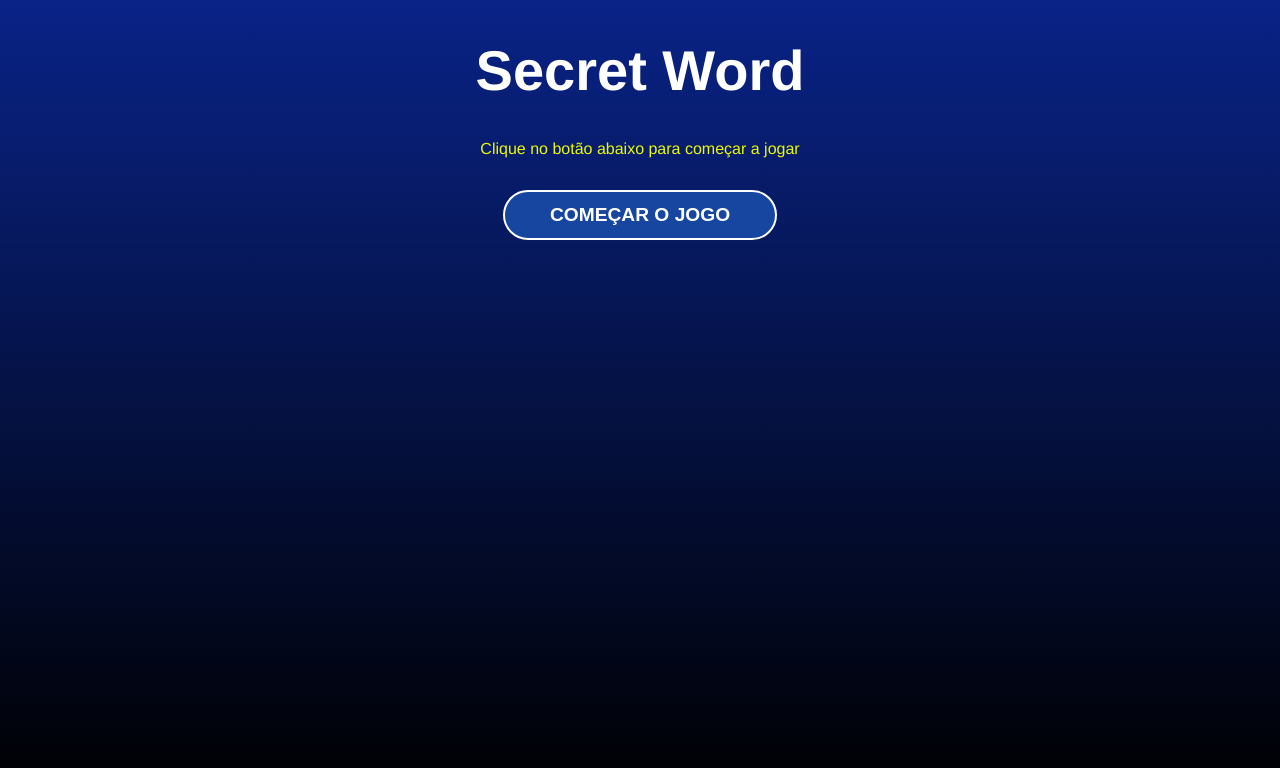
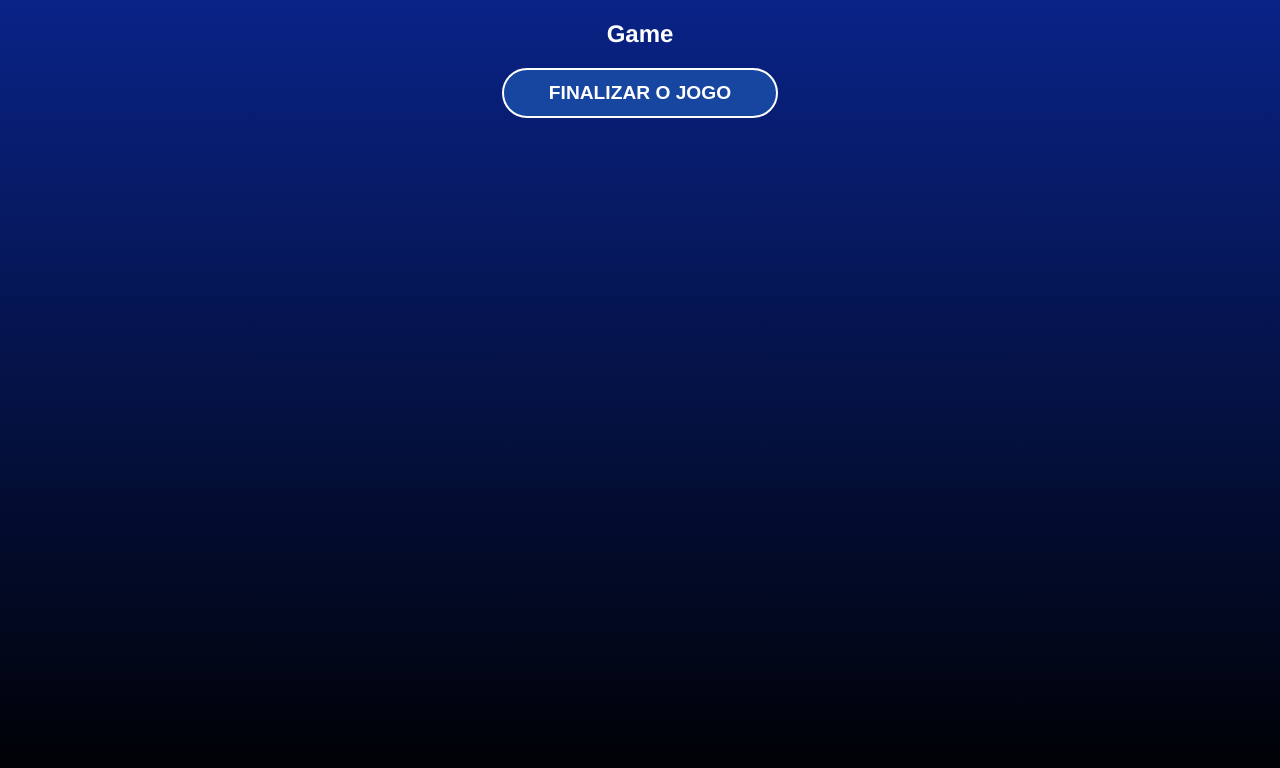
Before and after one commit to fabmaiadeve/project-secret-word, a React (Vite) app: page / in a window 1280 px wide. Both pictures are taken after a click on the button "COMEÇAR O JOGO". Shown: the top 768 px of the page. Built offline with nearby package versions, Linux system fonts and the light colour scheme.

Commit message:
commit 003: alternando entre os estagios do jogo

```diff
--- a/src/App.jsx
+++ b/src/App.jsx
@@ -18,15 +18,30 @@
   const [gameStage, setGameStage] = useState(stages[0].name);
   const [words] = useState(wordsList);
 
+  // Start the secret word game
+  const startGame = () => {
+    setGameStage(stages[1].name);
+  }
+
+  // Processando a letra que o usuario escolheu
+  const verifyLetter = () => {
+    setGameStage(stages[2].name);
+  }
+
+  // Recomeçar o jogo
+  const retry = () => {
+    setGameStage(stages[0].name)
+  }
+
 
   console.log(words);
 
   return (
     <>
       <div className='App'>
-        {gameStage === 'start' && <StartScreen />}
-        {gameStage === 'game' && <Game />}
-        {gameStage === 'end' && <GameOver />}
+        {gameStage === 'start' && <StartScreen startGame={startGame} />}
+        {gameStage === 'game' && <Game verifyLetter={verifyLetter}/>}
+        {gameStage === 'end' && <GameOver retry={retry}/>}
       </div>
     </>
   );
--- a/src/components/Game.jsx
+++ b/src/components/Game.jsx
@@ -1,8 +1,11 @@
 import './Game.css';
 
-const Game = () => {
+const Game = ({ verifyLetter }) => {
   return (
-    <div>Game</div>
+    <div>
+      <h2>Game</h2>
+      <button onClick={verifyLetter}>Finalizar o jogo</button>
+    </div>
   )
 }
 
--- a/src/components/GameOver.jsx
+++ b/src/components/GameOver.jsx
@@ -1,8 +1,11 @@
 import './GameOver.css';
 
-const GameOver = () => {
+const GameOver = ({ retry }) => {
   return (
-    <div>GameOver</div>
+    <div>
+      <h2>Game Over</h2>
+      <button onClick={retry}>Resetar o jogo</button>
+    </div>
   )
 }
 
--- a/src/components/StartScreen.jsx
+++ b/src/components/StartScreen.jsx
@@ -1,11 +1,11 @@
 import './StartScreen.css';
 
-const StartScreen = () => {
+const StartScreen = ({ startGame }) => {
   return (
     <div className='start'>
         <h1>Secret Word</h1>
         <p>Clique no botão abaixo para começar a jogar</p>
-        <button>Começar o jogo</button>
+        <button onClick={startGame}>Começar o jogo</button>
     </div>
   )
 }
```
